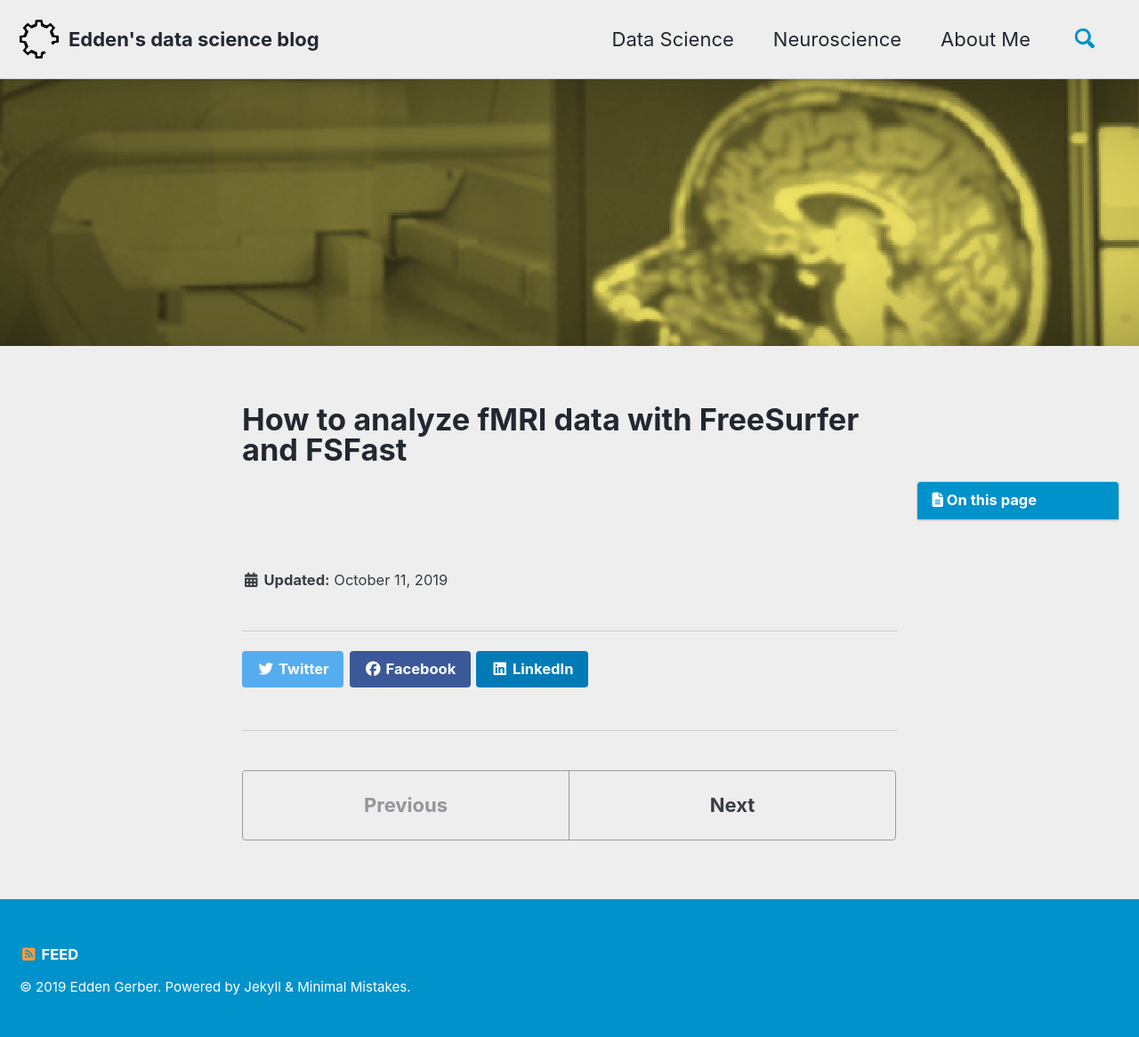
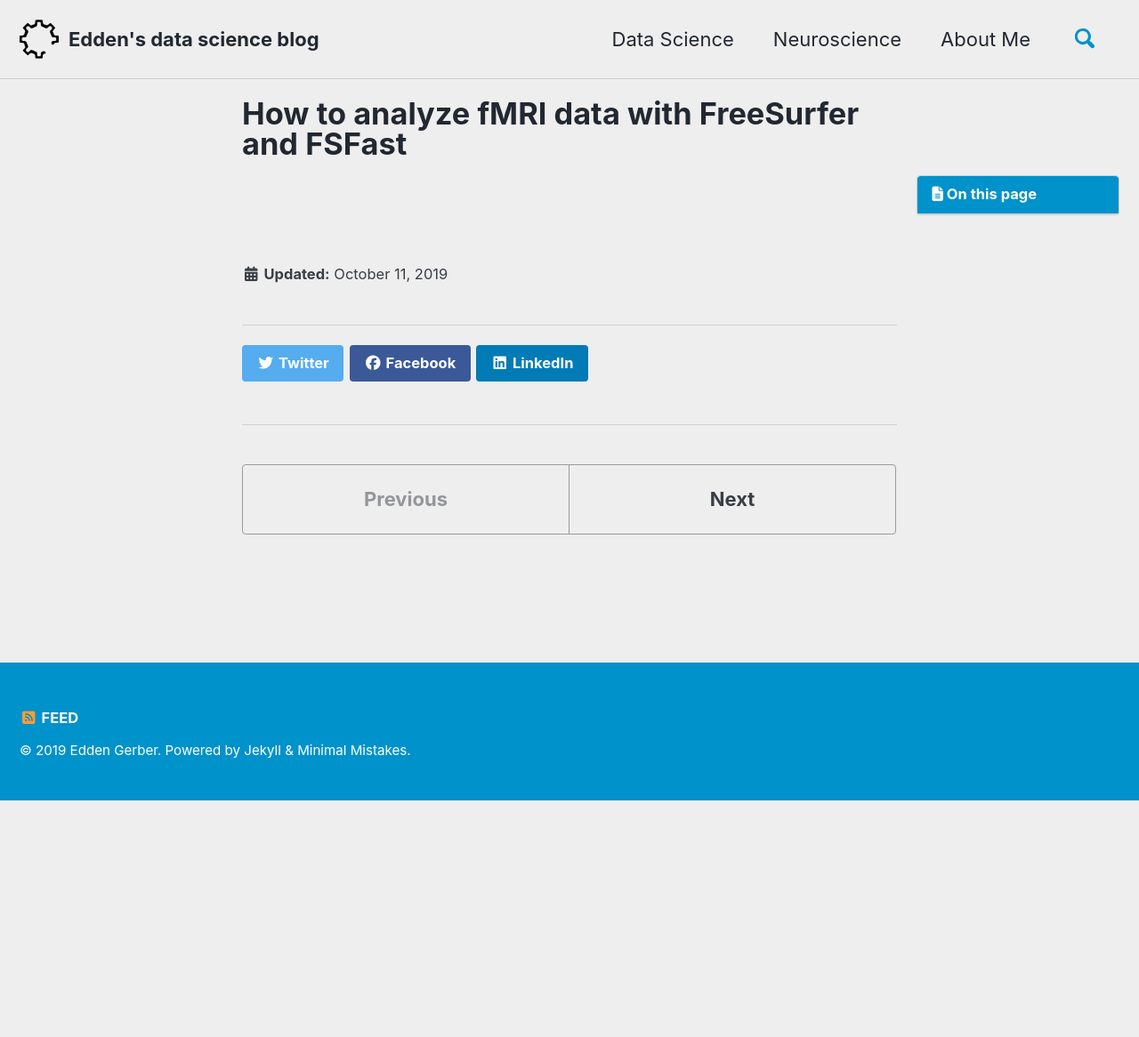
Before and after one commit to edden-gerber/edden-gerber.github.io, a Jekyll site: the page built from _neuroscience/analyze_fmri_data.md, in a window 1280 px wide. Shown: the whole page at 89% size. Built offline with Jekyll 4.4.1, drawn with Linux system fonts in a browser that asks for light colours; cached includes are drawn as plain includes; nearby versions of some CDN libraries; after the commit the page ends 900 px from its top, so only the background shows below that.

Commit message:
remove neuro header

```diff
--- a/_neuroscience/analyze_fmri_data.md
+++ b/_neuroscience/analyze_fmri_data.md
@@ -4,9 +4,7 @@ permalink: /analyze_fmri_data/
 date: 2019-10-11
 share: true
 excerpt: "My A-to-Z guide to analyzing an fMRI experiment with FreeSurfer and FSFast"
-header:
-  image: "assets/images/neuro/fmri_header-2.png"
-  teaser: "assets/images/neuro/fmri_header-2.png"
+
 toc: true
 toc_sticky: true
 ---
```
